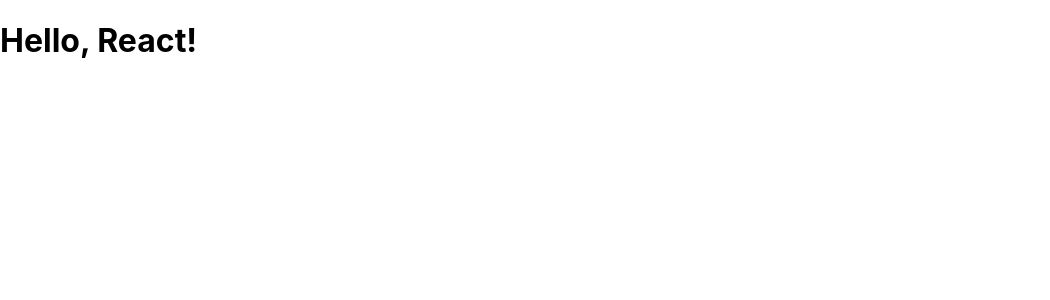
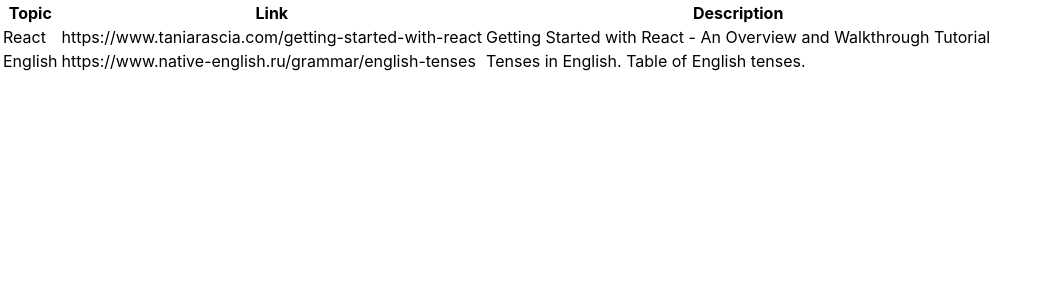
Before and after one commit to YginWhite/react-getting-started-, a React (Create React App) app: page / in a window 1280 px wide. Shown: the top 300 px of the page, without its empty margins (0-1050 px from the left). Built offline with nearby package versions, Linux system fonts and the light colour scheme.

Commit message:
Create Table component

```diff
--- a/src/App.js
+++ b/src/App.js
@@ -1,10 +1,11 @@
 import React, {Component} from 'react';
+import Table from './Table';
 
 class App extends Component {
 	render() {
 		return (
 			<div className="App">
-			    <h1>Hello, React!</h1>
+			    <Table />
 			</div>
 		);
 	}
--- /dev/null
+++ b/src/Table.js
@@ -0,0 +1,33 @@
+import React, {Component} from 'react';
+
+class Table extends Component {
+	render() {
+		return (
+			<div>
+			    <table>
+			    	<thead>
+			    		<tr>
+			    			<th>Topic</th>
+			    			<th>Link</th>
+			    			<th>Description</th>
+			    		</tr>
+			    	</thead>
+			    	<tbody>
+			    		<tr>
+			    			<td>React</td>
+			    			<td>https://www.taniarascia.com/getting-started-with-react</td>
+			    			<td>Getting Started with React - An Overview and Walkthrough Tutorial</td>
+			    		</tr>
+			    		<tr>
+			    			<td>English</td>
+			    			<td>https://www.native-english.ru/grammar/english-tenses</td>
+			    			<td>Tenses in English. Table of English tenses.</td>
+			    		</tr>
+			    	</tbody>
+			    </table>
+			</div>
+		);
+	}
+}
+
+export default Table;
```
